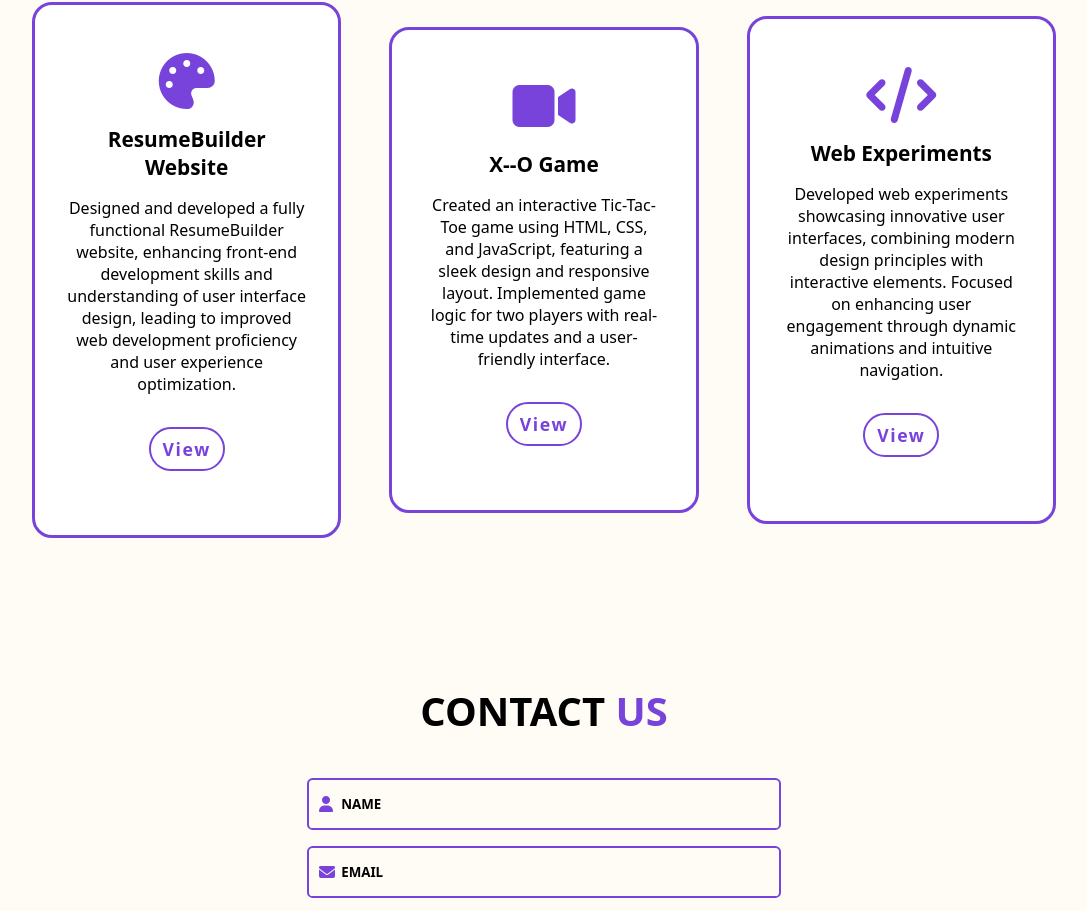
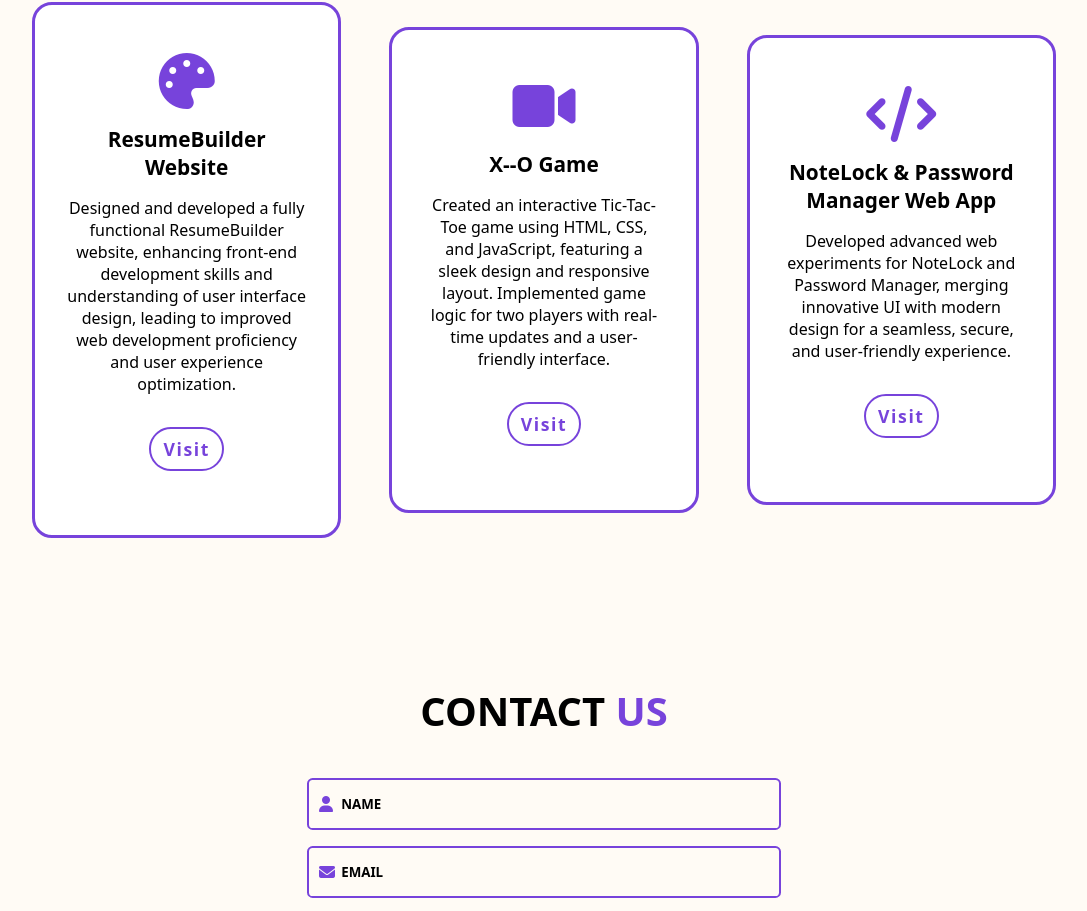
Before and after one commit to praveen-sk-07/Praveen--portfolio, a plain HTML site: page index.html in a window 1280 px wide. Shown: the part 3373-4284 px from the top of the page, without its empty margins (96-1183 px from the left). Drawn offline with nearby package versions, Linux system fonts and the light colour scheme; some packages are replaced by stand-ins of ours; a script that the page names is missing.

Commit message:
Update index.html

```diff
--- a/index.html
+++ b/index.html
@@ -262,7 +262,7 @@
                                 <h3>ResumeBuilder Website</h3>
                                 <p>Designed and developed a fully functional ResumeBuilder website, enhancing front-end development skills and understanding of user interface design, leading to improved web development proficiency and user experience optimization.
                                 </p>
-                                <a href="https://praveen-sk-07.github.io/resumebuilder-task1-/ "><button class="btn">View</button></a>
+                                <a href="https://praveen-sk-07.github.io/resumebuilder-task1-/ "><button class="btn">Visit</button></a>
                             </div>
 
                             <div class="services-box">
@@ -270,15 +270,15 @@
                                 <h3>X--O Game</h3>
                                 <p>Created an interactive Tic-Tac-Toe game using HTML, CSS, and JavaScript, featuring a sleek design and responsive layout. Implemented game logic for two players with real-time updates and a user-friendly interface.
                                 </p>
-                                <a href="https://praveen-sk-07.github.io/X--O-Game/"><button class="btn">View</button></a>
+                                <a href="https://praveen-sk-07.github.io/X--O-Game/"><button class="btn">Visit</button></a>
                             </div>
 
                             <div class="services-box">
                                 <i class="fa-solid fa-code"></i>
-                                <h3>Web Experiments</h3>
-                                <p>Developed web experiments showcasing innovative user interfaces, combining modern design principles with interactive elements. Focused on enhancing user engagement through dynamic animations and intuitive navigation.
+                                <h3>NoteLock & Password Manager Web App</h3>
+                                <p>Developed advanced web experiments for NoteLock and Password Manager, merging innovative UI with modern design for a seamless, secure, and user-friendly experience.
                                 </p>
-                                <a href="https://praveen-sk-07.github.io/Web-experiments-ui/"><button class="btn">View</button></a>
+                                <a href="https://courageous-tulumba-52da17.netlify.app"><button class="btn">Visit</button></a>
                             </div>
                         </div>
                     </div>
```
